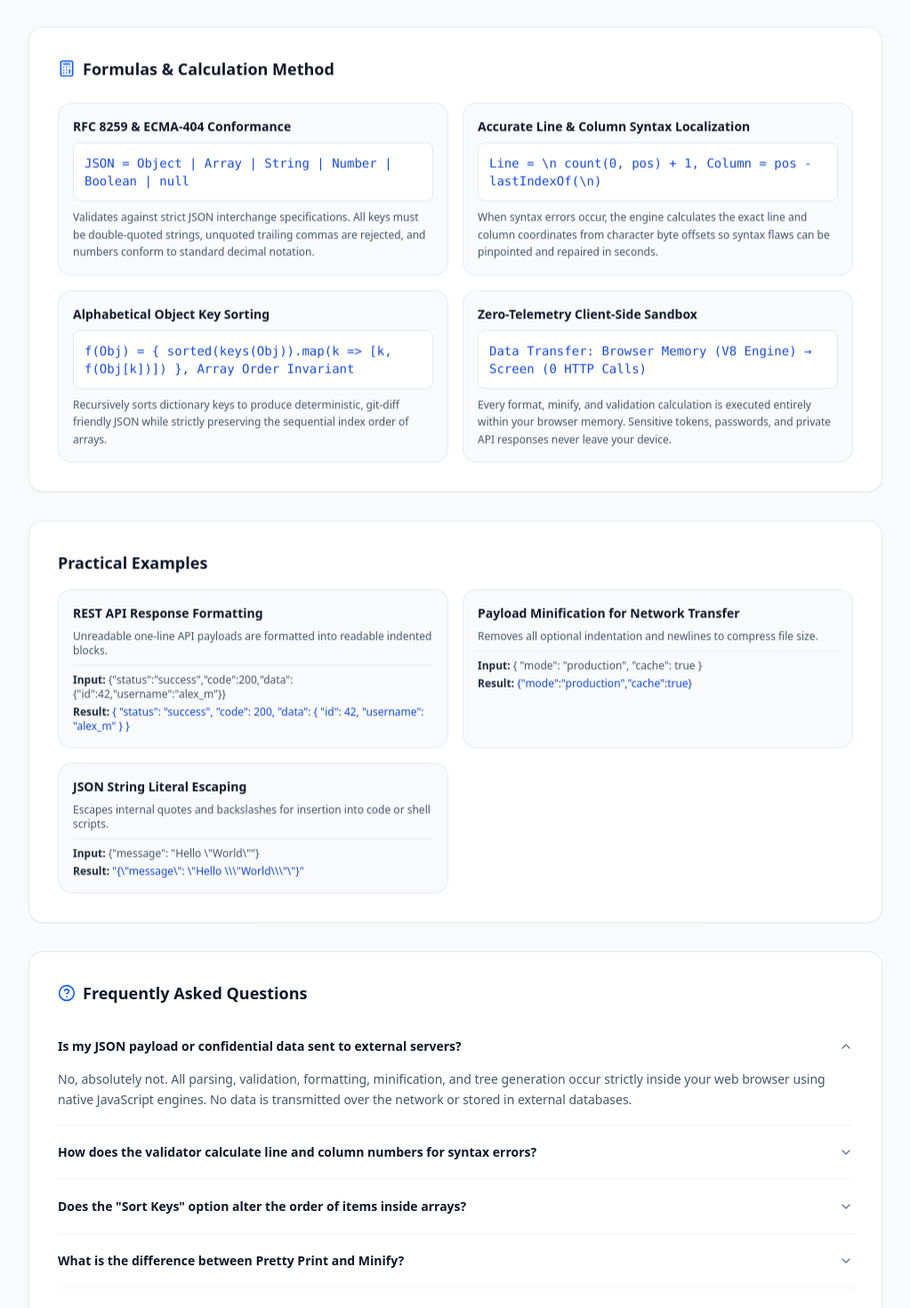
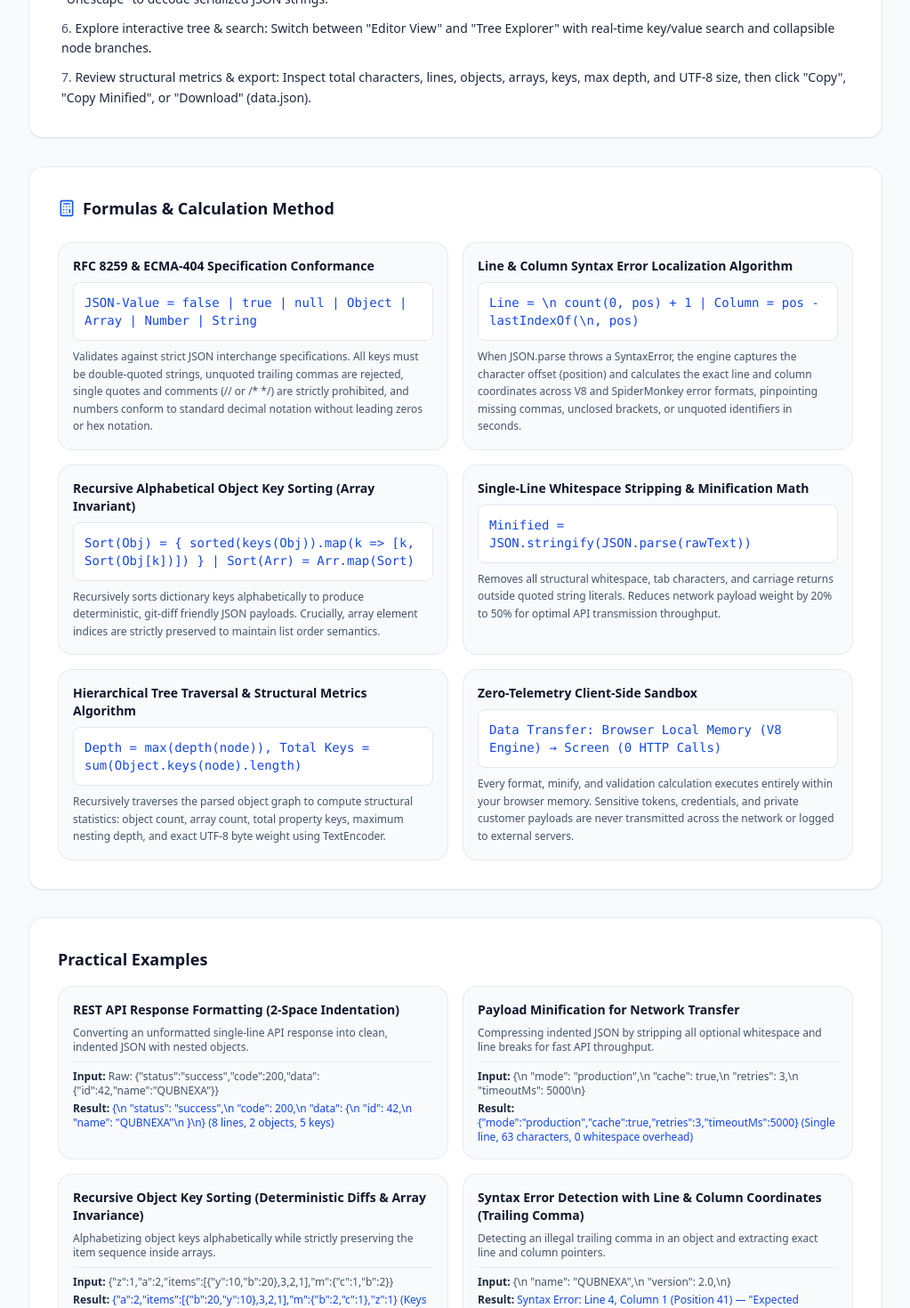
Before and after one commit to gaming7059-code/qubnexa.online, a React (Vite) app: page /tools/json-formatter in a window 1280 px wide. Shown: the part 1580-3050 px from the top of the page at 89% size, without its empty margins (128-1151 px from the left). Built offline with nearby package versions, Linux system fonts and the light colour scheme; no server answers.

Commit message:
SEO: optimize JSON Formatter page

```diff
--- a/src/pages/tools/JsonFormatterPage.tsx
+++ b/src/pages/tools/JsonFormatterPage.tsx
@@ -50,72 +50,103 @@ export const JsonFormatterPage: React.FC = () => {
   }
 
   const howToUseSteps = [
-    'Paste or type your raw JSON into the Input Editor, or click "Sample JSON" to load an example payload.',
-    'Inspect the real-time syntax badge: valid JSON is validated instantaneously, while invalid JSON displays the exact line and column numbers.',
-    'Choose your preferred indentation (2 Spaces, 4 Spaces, or Tabs) and optionally enable "Sort Keys" to order object properties alphabetically.',
-    'Click "Format / Pretty" for clean structured indentation, or "Minify" to strip whitespace for compact network payloads.',
-    'Switch to "Tree Explorer" to search keys and collapse/expand nested objects, or click "Copy" or "Download" to save your result as .json.',
+    'Input your JSON data: Paste raw JSON into the editor, type directly, click "Paste" from clipboard, or click "Sample JSON" to test with a rich multi-type API payload.',
+    'Real-time syntax validation: Watch the status badge update live. Valid JSON receives an instant green badge; invalid JSON displays the exact error message with line and column pointers.',
+    'Configure indentation & key sorting: Select your preferred indentation (2 Spaces, 4 Spaces, or Tab) and optionally toggle "Sort Keys" to arrange object properties alphabetically.',
+    'Format or Minify: Click "Format / Pretty" for clean structured indentation, or "Minify" to strip whitespace and compress into a single-line payload.',
+    'Escape or Unescape strings: Use "Escape" to wrap JSON for embedding inside programming strings or shell commands, or "Unescape" to decode serialized JSON strings.',
+    'Explore interactive tree & search: Switch between "Editor View" and "Tree Explorer" with real-time key/value search and collapsible node branches.',
+    'Review structural metrics & export: Inspect total characters, lines, objects, arrays, keys, max depth, and UTF-8 size, then click "Copy", "Copy Minified", or "Download" (data.json).',
   ]
 
   const formulas = [
     {
-      title: 'RFC 8259 & ECMA-404 Conformance',
-      formula: 'JSON = Object | Array | String | Number | Boolean | null',
+      title: 'RFC 8259 & ECMA-404 Specification Conformance',
+      formula: 'JSON-Value = false | true | null | Object | Array | Number | String',
       explanation:
-        'Validates against strict JSON interchange specifications. All keys must be double-quoted strings, unquoted trailing commas are rejected, and numbers conform to standard decimal notation.',
+        'Validates against strict JSON interchange specifications. All keys must be double-quoted strings, unquoted trailing commas are rejected, single quotes and comments (// or /* */) are strictly prohibited, and numbers conform to standard decimal notation without leading zeros or hex notation.',
     },
     {
-      title: 'Accurate Line & Column Syntax Localization',
-      formula: 'Line = \\n count(0, pos) + 1, Column = pos - lastIndexOf(\\n)',
+      title: 'Line & Column Syntax Error Localization Algorithm',
+      formula: 'Line = \\n count(0, pos) + 1 | Column = pos - lastIndexOf(\\n, pos)',
       explanation:
-        'When syntax errors occur, the engine calculates the exact line and column coordinates from character byte offsets so syntax flaws can be pinpointed and repaired in seconds.',
+        'When JSON.parse throws a SyntaxError, the engine captures the character offset (position) and calculates the exact line and column coordinates across V8 and SpiderMonkey error formats, pinpointing missing commas, unclosed brackets, or unquoted identifiers in seconds.',
     },
     {
-      title: 'Alphabetical Object Key Sorting',
-      formula: 'f(Obj) = { sorted(keys(Obj)).map(k => [k, f(Obj[k])]) }, Array Order Invariant',
+      title: 'Recursive Alphabetical Object Key Sorting (Array Invariant)',
+      formula: 'Sort(Obj) = { sorted(keys(Obj)).map(k => [k, Sort(Obj[k])]) } | Sort(Arr) = Arr.map(Sort)',
       explanation:
-        'Recursively sorts dictionary keys to produce deterministic, git-diff friendly JSON while strictly preserving the sequential index order of arrays.',
+        'Recursively sorts dictionary keys alphabetically to produce deterministic, git-diff friendly JSON payloads. Crucially, array element indices are strictly preserved to maintain list order semantics.',
+    },
+    {
+      title: 'Single-Line Whitespace Stripping & Minification Math',
+      formula: 'Minified = JSON.stringify(JSON.parse(rawText))',
+      explanation:
+        'Removes all structural whitespace, tab characters, and carriage returns outside quoted string literals. Reduces network payload weight by 20% to 50% for optimal API transmission throughput.',
+    },
+    {
+      title: 'Hierarchical Tree Traversal & Structural Metrics Algorithm',
+      formula: 'Depth = max(depth(node)), Total Keys = sum(Object.keys(node).length)',
+      explanation:
+        'Recursively traverses the parsed object graph to compute structural statistics: object count, array count, total property keys, maximum nesting depth, and exact UTF-8 byte weight using TextEncoder.',
     },
     {
       title: 'Zero-Telemetry Client-Side Sandbox',
-      formula: 'Data Transfer: Browser Memory (V8 Engine) → Screen (0 HTTP Calls)',
+      formula: 'Data Transfer: Browser Local Memory (V8 Engine) → Screen (0 HTTP Calls)',
       explanation:
-        'Every format, minify, and validation calculation is executed entirely within your browser memory. Sensitive tokens, passwords, and private API responses never leave your device.',
+        'Every format, minify, and validation calculation executes entirely within your browser memory. Sensitive tokens, credentials, and private customer payloads are never transmitted across the network or logged to external servers.',
     },
   ]
 
   const examples = [
     {
-      title: 'REST API Response Formatting',
-      description: 'Unreadable one-line API payloads are formatted into readable indented blocks.',
-      input: '{"status":"success","code":200,"data":{"id":42,"username":"alex_m"}}',
+      title: 'REST API Response Formatting (2-Space Indentation)',
+      description:
+        'Converting an unformatted single-line API response into clean, indented JSON with nested objects.',
+      input:
+        'Raw: {"status":"success","code":200,"data":{"id":42,"name":"QUBNEXA"}}',
       output:
-        '{\n  "status": "success",\n  "code": 200,\n  "data": {\n    "id": 42,\n    "username": "alex_m"\n  }\n}',
+        '{\\n  "status": "success",\\n  "code": 200,\\n  "data": {\\n    "id": 42,\\n    "name": "QUBNEXA"\\n  }\\n} (8 lines, 2 objects, 5 keys)',
     },
     {
       title: 'Payload Minification for Network Transfer',
-      description: 'Removes all optional indentation and newlines to compress file size.',
-      input: '{\n  "mode": "production",\n  "cache": true\n}',
-      output: '{"mode":"production","cache":true}',
+      description:
+        'Compressing indented JSON by stripping all optional whitespace and line breaks for fast API throughput.',
+      input:
+        '{\\n  "mode": "production",\\n  "cache": true,\\n  "retries": 3,\\n  "timeoutMs": 5000\\n}',
+      output:
+        '{"mode":"production","cache":true,"retries":3,"timeoutMs":5000} (Single line, 63 characters, 0 whitespace overhead)',
     },
     {
-      title: 'JSON String Literal Escaping',
-      description: 'Escapes internal quotes and backslashes for insertion into code or shell scripts.',
-      input: '{"message": "Hello \\"World\\""}',
-      output: '"{\\"message\\": \\"Hello \\\\\\"World\\\\\\"\\"}"',
+      title: 'Recursive Object Key Sorting (Deterministic Diffs & Array Invariance)',
+      description:
+        'Alphabetizing object keys alphabetically while strictly preserving the item sequence inside arrays.',
+      input:
+        '{"z":1,"a":2,"items":[{"y":10,"b":20},3,2,1],"m":{"c":1,"b":2}}',
+      output:
+        '{"a":2,"items":[{"b":20,"y":10},3,2,1],"m":{"b":2,"c":1},"z":1} (Keys a, items, m, z sorted; array items 3, 2, 1 order preserved)',
+    },
+    {
+      title: 'Syntax Error Detection with Line & Column Coordinates (Trailing Comma)',
+      description:
+        'Detecting an illegal trailing comma in an object and extracting exact line and column pointers.',
+      input:
+        '{\\n  "name": "QUBNEXA",\\n  "version": 2.0,\\n}',
+      output:
+        'Syntax Error: Line 4, Column 1 (Position 41) — "Expected double-quoted property name in JSON at position 41 (line 4 column 1)"',
     },
   ]
 
   const faqs = [
     {
-      question: 'Is my JSON payload or confidential data sent to external servers?',
+      question: 'What is an online JSON formatter and validator, and why is it used?',
       answer:
-        'No, absolutely not. All parsing, validation, formatting, minification, and tree generation occur strictly inside your web browser using native JavaScript engines. No data is transmitted over the network or stored in external databases.',
+        'A JSON formatter and validator is a developer tool that validates whether a text string adheres strictly to RFC 8259 JSON standards, formats unreadable one-line payloads into neatly indented readable structures (Pretty Print), and compresses formatted JSON by removing unnecessary whitespace (Minify). Developers and QA engineers use it to debug API responses, inspect nested data structures, and verify payload syntax.',
     },
     {
-      question: 'How does the validator calculate line and column numbers for syntax errors?',
+      question: 'How does the validator pinpoint exact line and column numbers for syntax errors?',
       answer:
-        'When JSON.parse encounters invalid syntax, QUBNEXA captures the error offset and maps the character position directly back to input line breaks. This provides exact Line and Column pointers to unclosed quotes, missing commas, or trailing commas.',
+        'When JSON.parse encounters invalid syntax (such as missing commas, unquoted keys, or unclosed brackets), QUBNEXA captures the error offset and maps the character position directly back to input line breaks. This provides exact Line and Column pointers to unclosed quotes, missing commas, or trailing commas.',
     },
     {
       question: 'Does the "Sort Keys" option alter the order of items inside arrays?',
@@ -137,19 +168,34 @@ export const JsonFormatterPage: React.FC = () => {
       answer:
         'The Tree Explorer allows you to search across both object keys and scalar values. As you type into the search bar, branches matching your query highlight automatically and expand so you can find specific properties in deep hierarchies.',
     },
+    {
+      question: 'How do the "Escape" and "Unescape" features work?',
+      answer:
+        'The "Escape" button wraps your JSON into a single valid JSON string literal by escaping internal double quotes (\\") and newlines (\\n), making it ready for insertion into cURL commands, shell environment variables, or programming string variables. "Unescape" reverses this process, converting escaped string literals back into raw JSON.',
+    },
+    {
+      question: 'Does the JSON formatter support or strip comments (// or /* */)?',
+      answer:
+        'No. The official JSON specification (RFC 8259 and ECMA-404) explicitly forbids comments. Native browser JSON parsers reject text containing single-line (//) or multi-line (/* */) comments with a syntax error. QUBNEXA strictly complies with RFC 8259 and does not parse or automatically strip comments. Ensure you remove comments or convert from JSONC/JSON5 before formatting.',
+    },
+    {
+      question: 'Is my JSON data, confidential API payload, or private token sent to any external server?',
+      answer:
+        'Never. QUBNEXA operates 100% client-side in your local web browser. All parsing, validation, formatting, minification, tree exploration, and file downloads execute exclusively within your device’s JavaScript engine. Zero bytes are transmitted to any remote server or stored in any database.',
+    },
   ]
 
   return (
     <ToolPageLayout
       tool={tool}
-      seoTitle="JSON Formatter & Validator — Format, Minify, Tree View & Validate JSON | QUBNEXA"
-      seoDescription="Format, minify, and validate JSON online with syntax error detection, collapsible tree view, and key sorting. 100% private and instant in your browser."
-      keywords="json formatter, json validator, pretty print json, json minifier, json viewer, json tree view, format json online, validate json, json parser, json lint"
+      seoTitle="JSON Formatter Online — Pretty Print, Minify & Validate | QUBNEXA"
+      seoDescription="Format, minify, and validate JSON online with QUBNEXA. Free JSON formatter with line and column syntax error detection, collapsible tree view, and key sorting."
+      keywords="json formatter, json validator, pretty print json, json minifier, json viewer, json tree view, format json online, validate json, json parser, json lint, qubnexa"
       howToUseSteps={howToUseSteps}
       formulas={formulas}
       examples={examples}
       faqs={faqs}
-      relatedSlugs={['qr-code-generator', 'word-counter', 'unit-converter', 'password-generator']}
+      relatedSlugs={['text-repeater', 'text-inverter', 'word-counter', 'percentage-calculator', 'unit-converter', 'qr-code-generator']}
     >
       <JsonFormatter />
     </ToolPageLayout>
```
